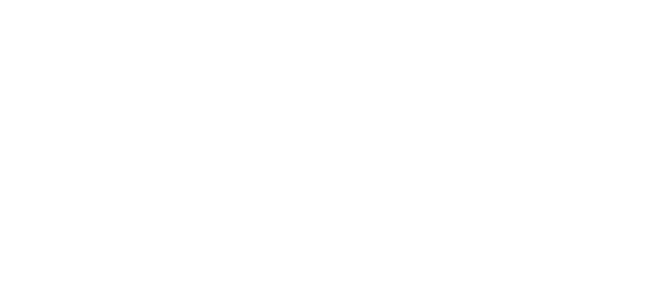
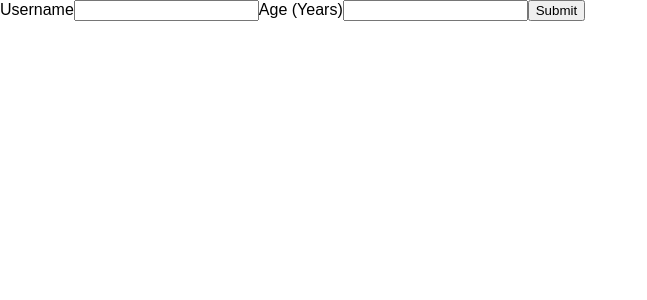
Before and after one commit to akshayverma1697/Friends-List-App, a React (Create React App) app: page / in a window 1280 px wide. Shown: the top 300 px of the page, without its empty margins (0-647 px from the left). Built offline with nearby package versions, Linux system fonts and the light colour scheme.

Commit message:
added component to UI

```diff
--- a/src/App.js
+++ b/src/App.js
@@ -1,10 +1,12 @@
 import React from 'react';
+
+import AddUser from './components/Users/AddUser';
 
 
 function App() {
   return (
     <div>
-
+      <AddUser/>
     </div>
   );
 }
```
